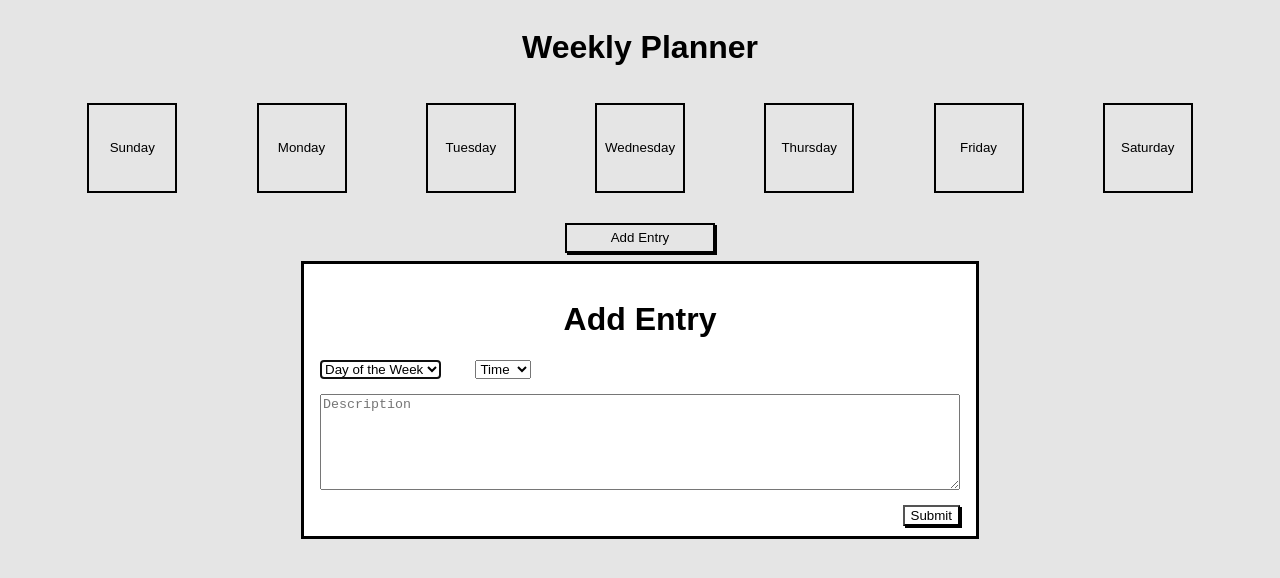
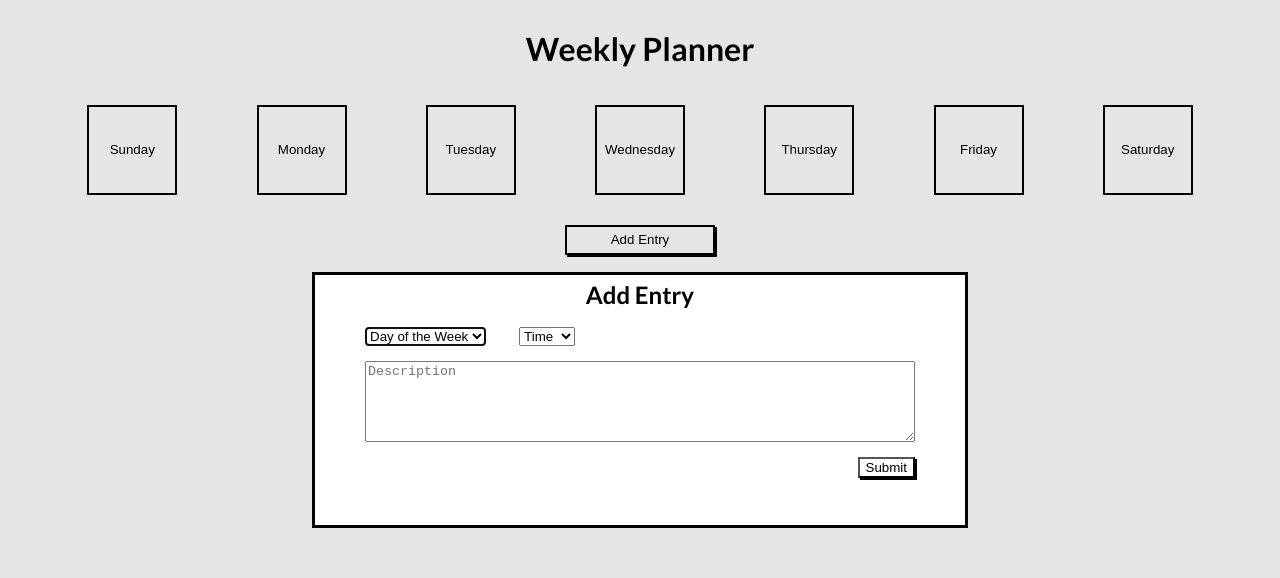
Before and after one commit to yunx2/week-planner, a plain HTML site: page index.html in a window 1280 px wide. Both pictures are taken after a click on the button "Add Entry". Drawn offline with Linux system fonts and the light colour scheme.

Commit message:
adjust modal styling

```diff
--- a/index.html
+++ b/index.html
@@ -4,6 +4,9 @@
   <meta charset="UTF-8">
   <meta name="viewport" content="width=device-width, initial-scale=1.0">
   <title>Week Planner</title>
+  <link rel="preconnect" href="https://fonts.googleapis.com">
+  <link rel="preconnect" href="https://fonts.gstatic.com" crossorigin>
+  <link href="https://fonts.googleapis.com/css2?family=Lato:wght@300;400;700&display=swap" rel="stylesheet">
   <link rel="stylesheet" href="styles.css">
 </head>
 <body>
@@ -83,7 +86,7 @@
 
         <div class="row space-rows ">
           <div class="column-full flex-container justify-center">
-            <textarea name="description" rows="6" placeholder="Description" class="description"></textarea>
+            <textarea name="description" rows="5" placeholder="Description" class="description"></textarea>
           </div>
         </div>
 
--- a/styles.css
+++ b/styles.css
@@ -1,7 +1,7 @@
 
 .container {
-  font-family: sans-serif;
-  font-weight: 100;
+  font-family: 'Lato', sans-serif;
+  font-weight: 300;
 }
 
 .row {
@@ -56,6 +56,7 @@ button:hover {
   width: 150px;
   margin: 30px 0;
 }
+
 .btn-submit:hover,
 .add-entry:hover {
   background-color: skyblue;
@@ -63,11 +64,14 @@ button:hover {
 
 .entry-form-header {
   text-align: center;
+  margin-top: 5px;
+  font-size: 24px;
 }
 
 .add-entry-modal {
-  height: 30%;
-  width: 50%;
+  height: 250px;
+  width: 550px;
+  padding: 0 50px;
 }
 
 .description {
@@ -86,10 +90,11 @@ button:hover {
 }
 
 table,
+thead,
+tbody,
 tr,
 td,
 th {
-  border-style: solid;
-  border-width: 5px;
-  border-color: #000;
+  border: 1px solid black;
+  border-collapse: collapse;
 }
```
